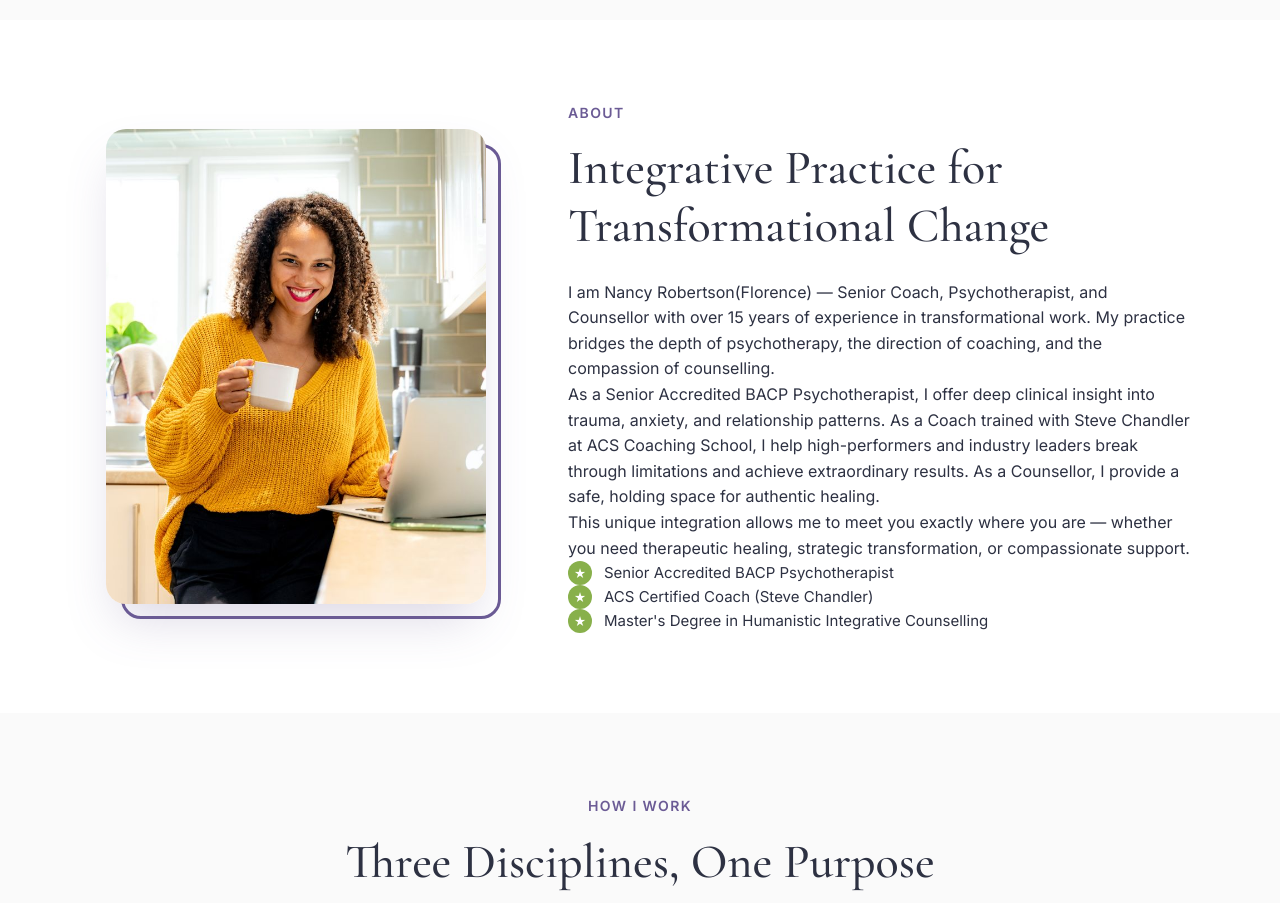
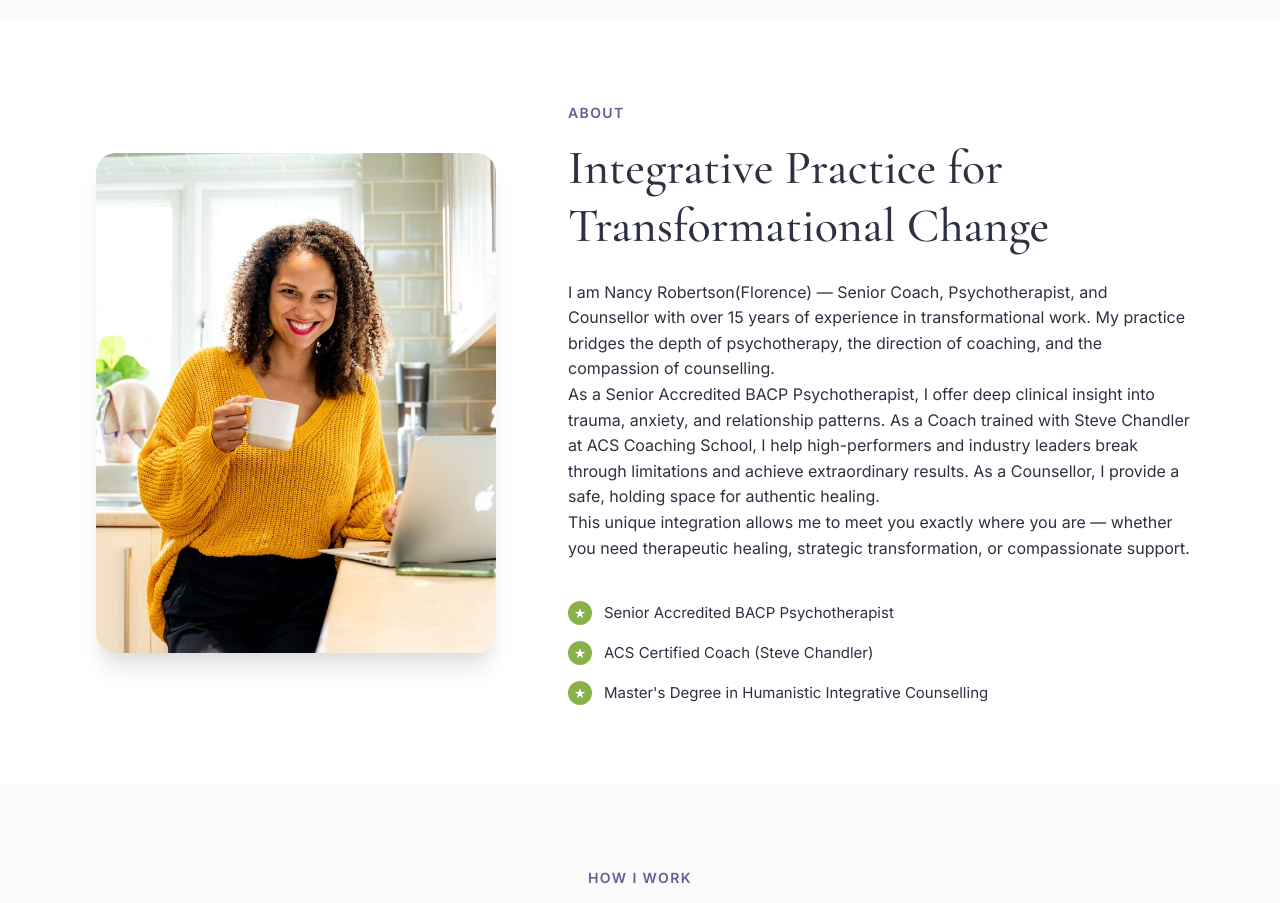
Before and after one commit to stefan-hacks/nancy-robertson, a plain HTML site: page index.html in a window 1280 px wide. Shown: the part 780-1683 px from the top of the page. Drawn offline with nearby package versions, Linux system fonts and the light colour scheme.

Commit message:
Cleanup duplicate CSS

```diff
--- a/styles.css
+++ b/styles.css
@@ -307,39 +307,6 @@
     aspect-ratio: 4/5;
 }
 
-/* About Image - Single Image Layout */
-.about-image {
-    position: relative;
-    display: flex;
-    justify-content: center;
-    align-items: center;
-}
-
-.about-image-frame {
-    position: relative;
-    width: 100%;
-    max-width: 380px;
-}
-
-.about-photo {
-    display: block;
-    width: 100%;
-    height: auto;
-    border-radius: 20px;
-    box-shadow: var(--shadow-lg);
-    object-fit: cover;
-    aspect-ratio: 4/5;
-    transition: transform 0.3s ease;
-}
-
-.about-photo:hover {
-    transform: scale(1.02);
-}    transition: var(--transition);
-}
-
-.about-photo:hover {
-    transform: scale(1.02);
-}
 
 .hero-tagline {
     font-size: 0.8125rem;
@@ -519,38 +486,26 @@
     margin: 0 auto;
 }
 
-/* Purple border decoration - offset behind image */
-.about-image-frame::before {
-    content: '';
-    position: absolute;
-    top: 15px;
-    left: 15px;
+/* About Image - Simple clean layout */
+.about-image {
+    display: flex;
+    justify-content: flex-start;
+    align-items: flex-start;
+}
+
+.about-image-frame {
     width: 100%;
-    height: 100%;
-    border: 3px solid var(--color-primary);
-    border-radius: 20px;
-    z-index: 0;
-    pointer-events: none;
-}
-
-/* The actual image */
+    max-width: 400px;
+}
+
 .about-photo {
-    position: relative;
     display: block;
     width: 100%;
     height: auto;
+    aspect-ratio: 4/5;
     border-radius: 20px;
-    box-shadow: 0 25px 50px -12px rgba(107, 91, 149, 0.25);
-    z-index: 1;
-    transition: var(--transition);
-}
-
-.about-photo:hover {
-    transform: scale(1.02);
-}
-    left: 0;
-    width: 70%;
-    z-index: 2;
+    box-shadow: var(--shadow-lg);
+    object-fit: cover;
 }
 
 .credentials {
```
